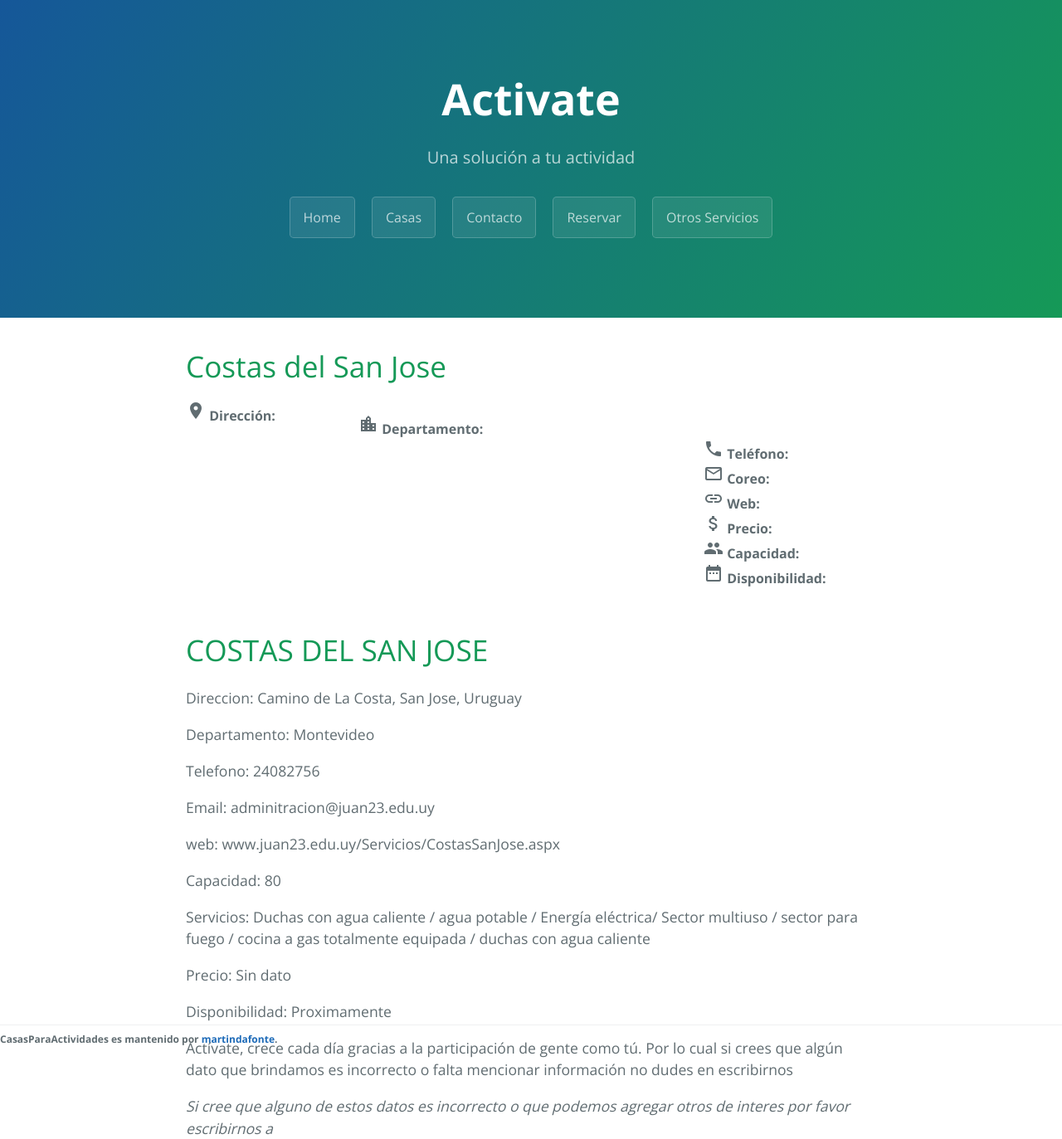
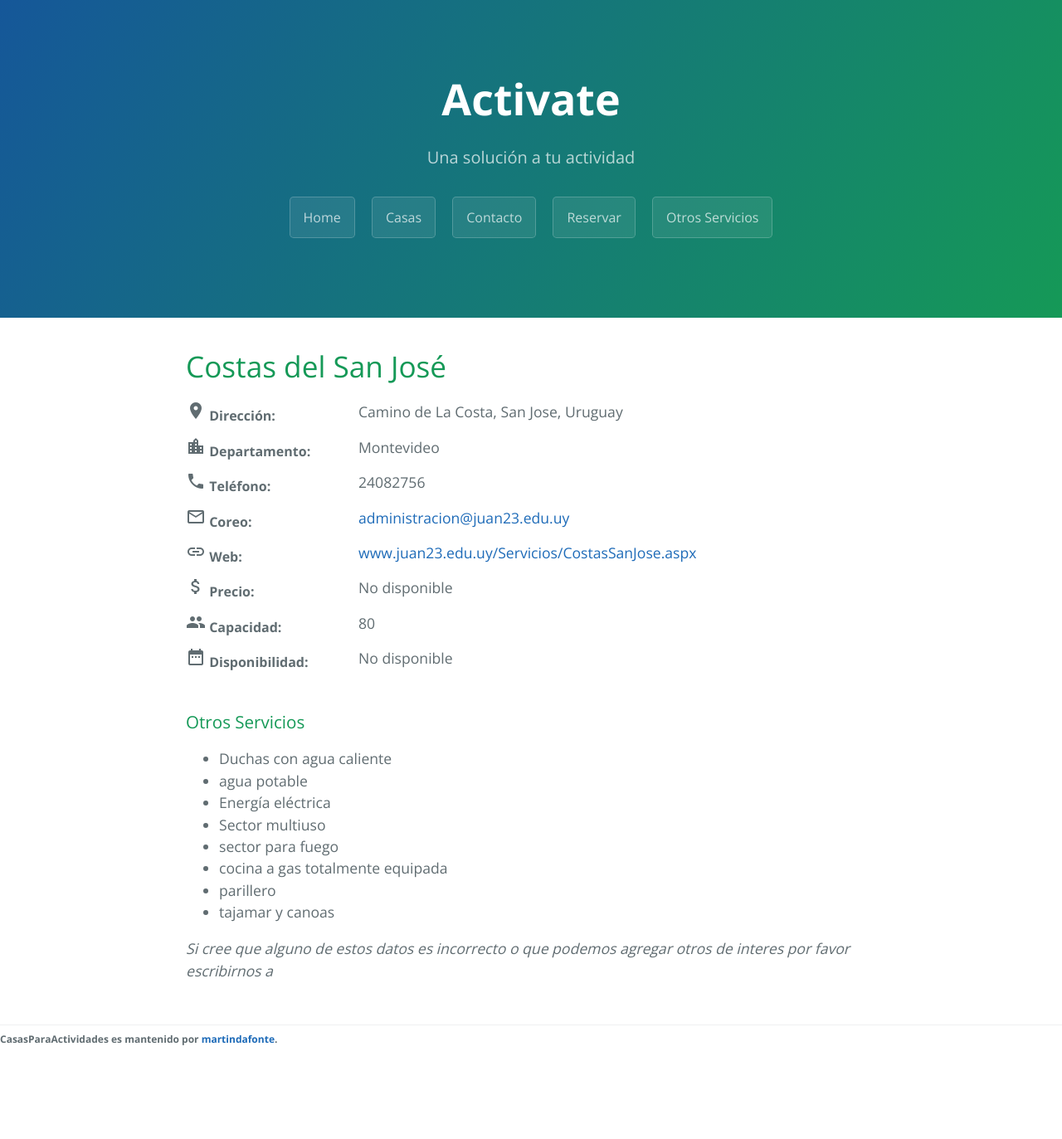
Before and after one commit to martindafonte/CasasDeRetiro, a Jekyll site: the page built from _casas/boca_del_cufre.md, in a window 1280 px wide. Shown: the whole page at 83% size. Built offline with Jekyll 4.4.1, drawn with Linux system fonts in a browser that asks for light colours; comment, search, counter and statistics services are not loaded; after the commit the page ends 1283 px from its top, so only the background shows below that.

Commit message:
Update boca_del_cufre.md

```diff
--- a/_casas/boca_del_cufre.md
+++ b/_casas/boca_del_cufre.md
@@ -1,21 +1,22 @@
 ---
-title: Costas del San Jose
+title: Costas del San José
 category: Montevideo
+direccion: Camino de La Costa, San Jose, Uruguay
+departamento: Montevideo
+telefono: 24082756
+correo: administracion@juan23.edu.uy
+web: www.juan23.edu.uy/Servicios/CostasSanJose.aspx
+capacidad: 80
+precio: No disponible
+disponibilidad: No disponible
 ---
 
-<h1>COSTAS DEL SAN JOSE</h1>
-
-
-<p> Direccion: Camino de La Costa, San Jose, Uruguay </p>
-<p>Departamento: Montevideo</p>
-<p>Telefono: 	24082756 </p>
-<p>Email: adminitracion@juan23.edu.uy </p>
-<p>web: 	www.juan23.edu.uy/Servicios/CostasSanJose.aspx</p>
-<p>Capacidad: 80 </p>
-<p>Servicios:
-Duchas con agua caliente / agua potable / Energía eléctrica/ Sector multiuso / sector para fuego / cocina a gas totalmente equipada / duchas con agua caliente</p>
-<p>Precio: Sin dato</p>
-<p>Disponibilidad: Proximamente </p>
-
-
-<p>Actívate, crece cada día gracias a la participación de gente como tú. Por lo cual si crees que algún dato que brindamos es incorrecto o falta mencionar información no dudes en escribirnos  </p>
+### Otros Servicios
+* Duchas con agua caliente
+* agua potable
+* Energía eléctrica
+* Sector multiuso
+* sector para fuego
+* cocina a gas totalmente equipada
+* parillero
+* tajamar y canoas
```
